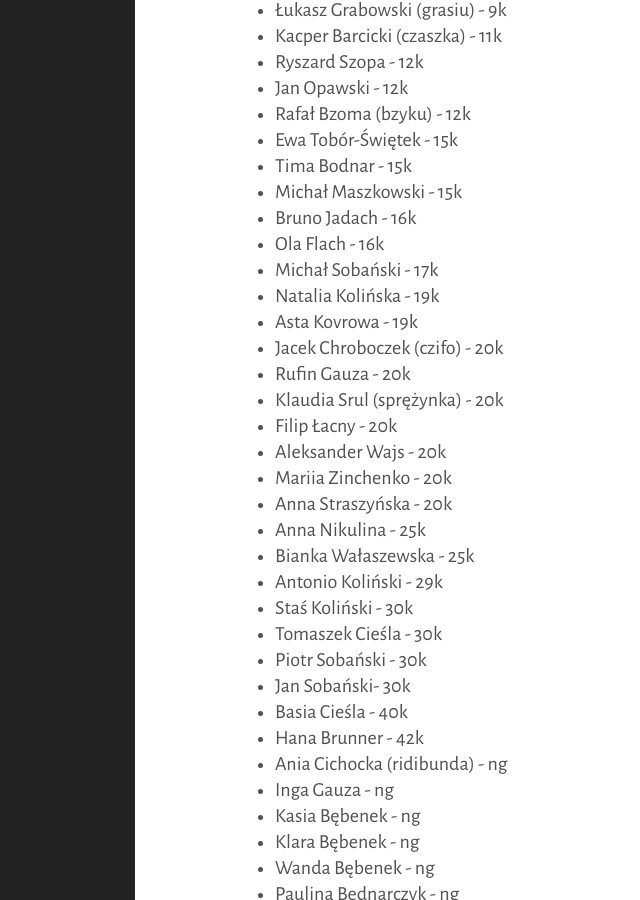
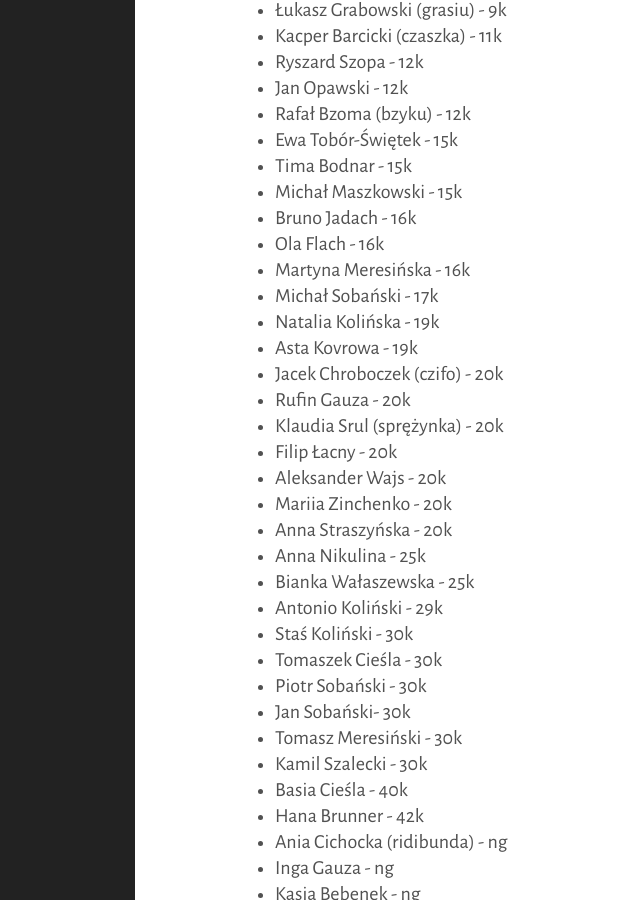
Before and after one commit to tasuki/lsg, a Jekyll site: the page built from _pages/zarejestrowani.md, in a window 1280 px wide and 900 px high, scrolled down 1297 px. Shown: the whole window, without its empty margins (225-865 px from the left). Built offline with Jekyll 4.4.1, drawn with Linux system fonts in a browser that asks for light colours.

Commit message:
Update zarejestrowani.md

```diff
--- a/_pages/zarejestrowani.md
+++ b/_pages/zarejestrowani.md
@@ -62,6 +62,7 @@ Zarejestrowani uczestnicy, mniej więcej według stopnia:
 - Michał Maszkowski - 15k
 - Bruno Jadach - 16k
 - Ola Flach - 16k
+- Martyna Meresińska - 16k
 - Michał Sobański - 17k
 - Natalia Kolińska - 19k
 - Asta Kovrowa - 19k
@@ -79,6 +80,8 @@ Zarejestrowani uczestnicy, mniej więcej według stopnia:
 - Tomaszek Cieśla - 30k
 - Piotr Sobański - 30k
 - Jan Sobański- 30k
+- Tomasz Meresiński - 30k
+- Kamil Szalecki - 30k
 - Basia Cieśla - 40k
 - Hana Brunner - 42k
 - Ania Cichocka (ridibunda) - ng
```
